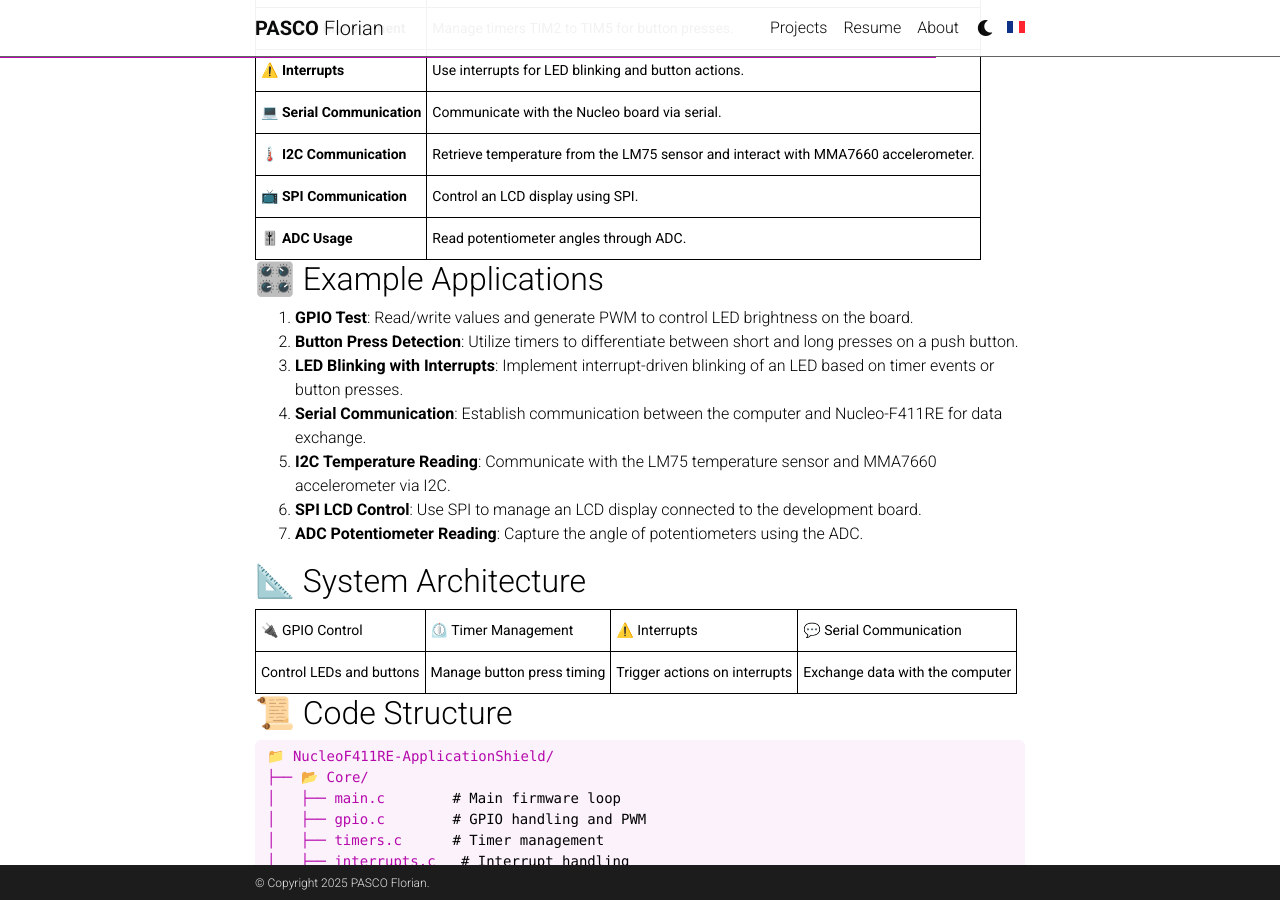
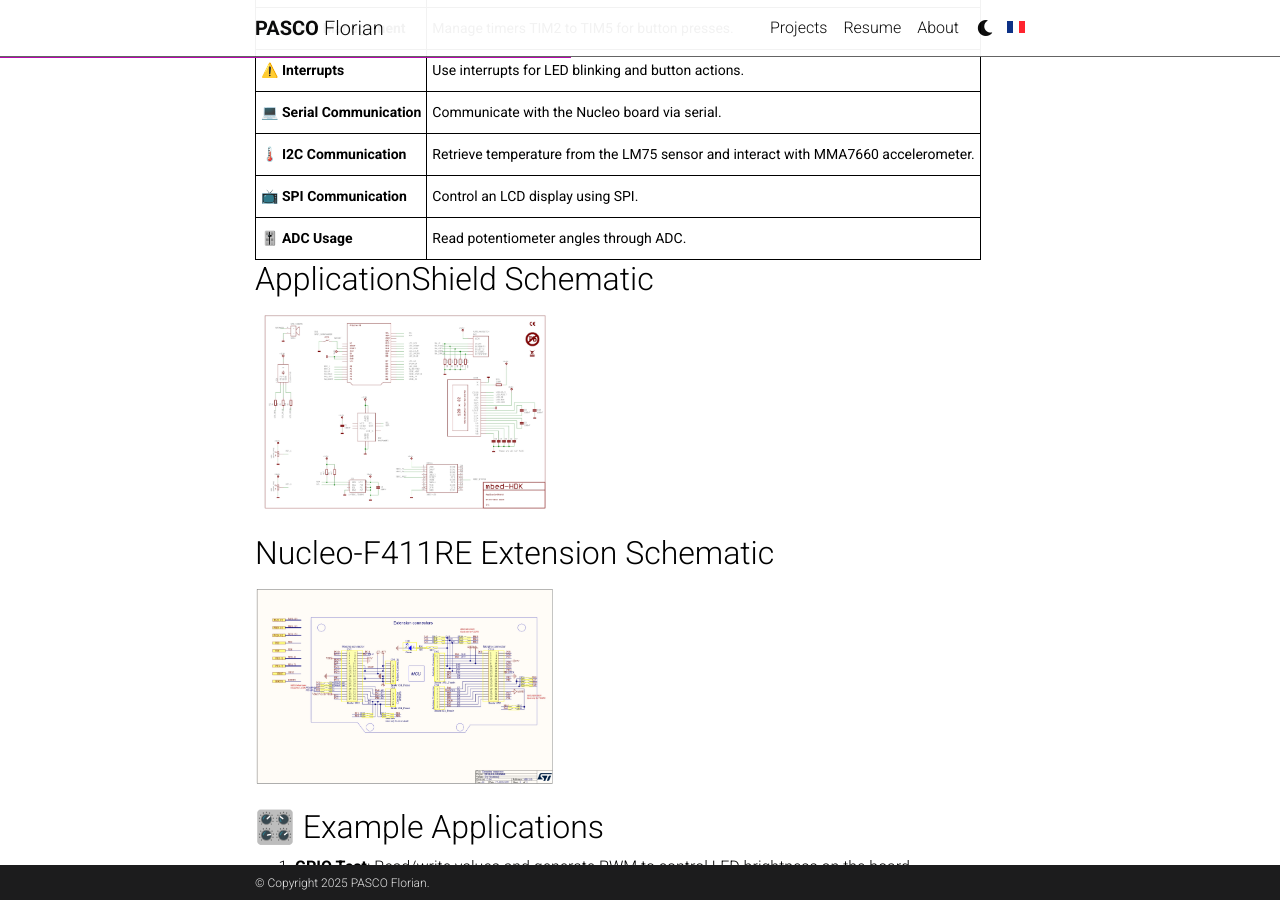
Before and after one commit to mathisdemo/mathisdemo.github.io, a Jekyll site: the page built from _projects/NucleoF411RE-ApplicationShield.md, in a window 1280 px wide and 900 px high, scrolled down 629 px. Built offline with Jekyll 4.4.1, drawn with Linux system fonts in a browser that asks for light colours; comment, search, counter and statistics services are not loaded; a style sheet for code colours, icons or effects is not loaded.

Commit message:
Add Markdown files and images for repositories

```diff
--- a/_projects/NucleoF411RE-ApplicationShield.md
+++ b/_projects/NucleoF411RE-ApplicationShield.md
@@ -35,6 +35,14 @@ subcategory: Firmware Development
 | 📺 **SPI Communication**   | Control an LCD display using SPI.             |
 | 🎚️ **ADC Usage**         | Read potentiometer angles through ADC.        |
 
+## ApplicationShield Schematic
+
+{% include image.html path="assets/img/projects/NucleoF411RE-ApplicationShield/app_shield_sch.png" width="300" %}
+
+## Nucleo-F411RE Extension Schematic
+
+{% include image.html path="assets/img/projects/NucleoF411RE-ApplicationShield/nucleof411re_ext_con.png" width="300" %}
+
 ## 🎛️ Example Applications
 
 1. **GPIO Test**: Read/write values and generate PWM to control LED brightness on the board.
```
Also changed, not shown: assets/img/projects/NucleoF411RE-ApplicationShield/app_shield_sch.png (added), assets/img/projects/NucleoF411RE-ApplicationShield/nucleof411re_ext_con.png (added).
